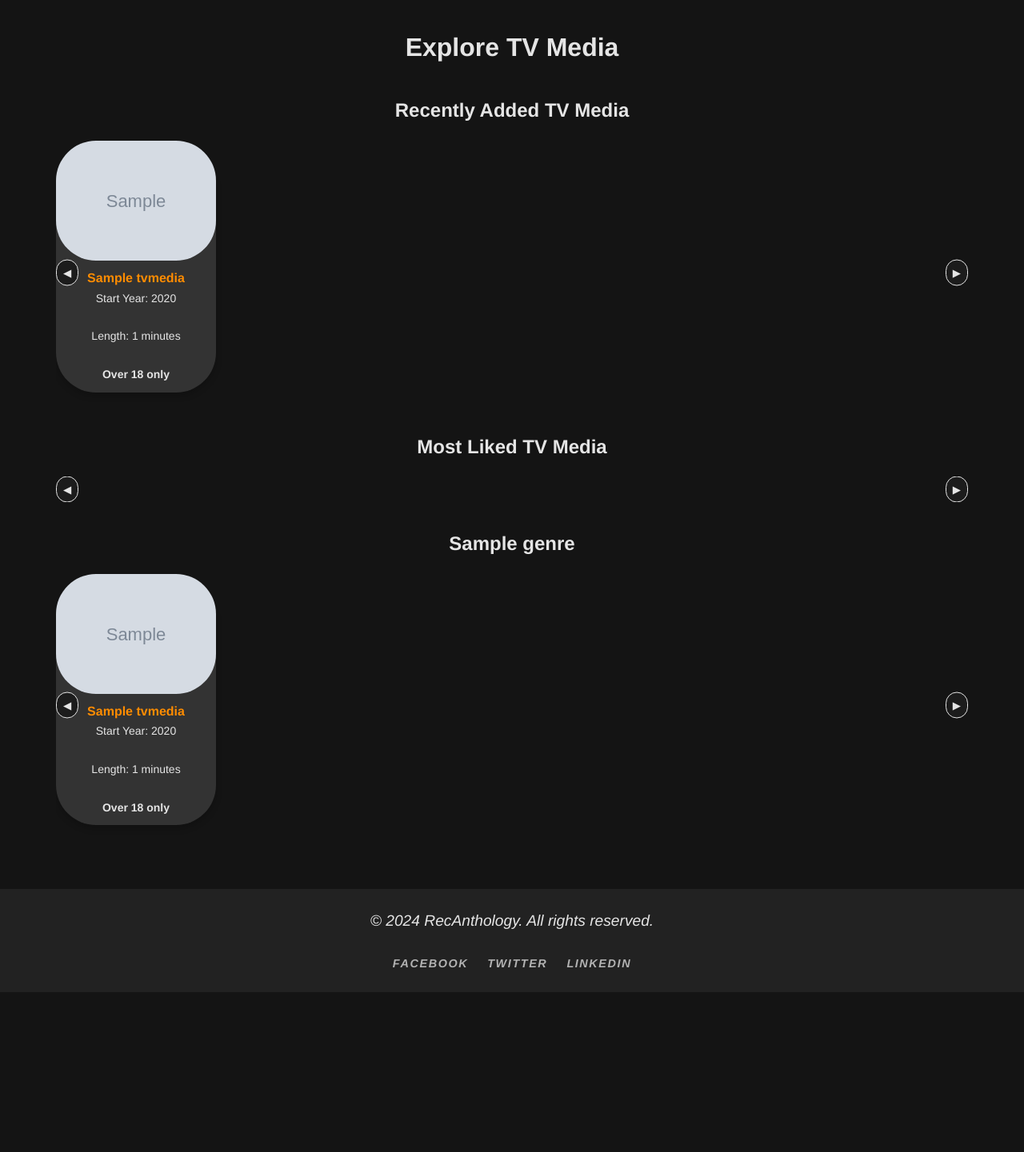
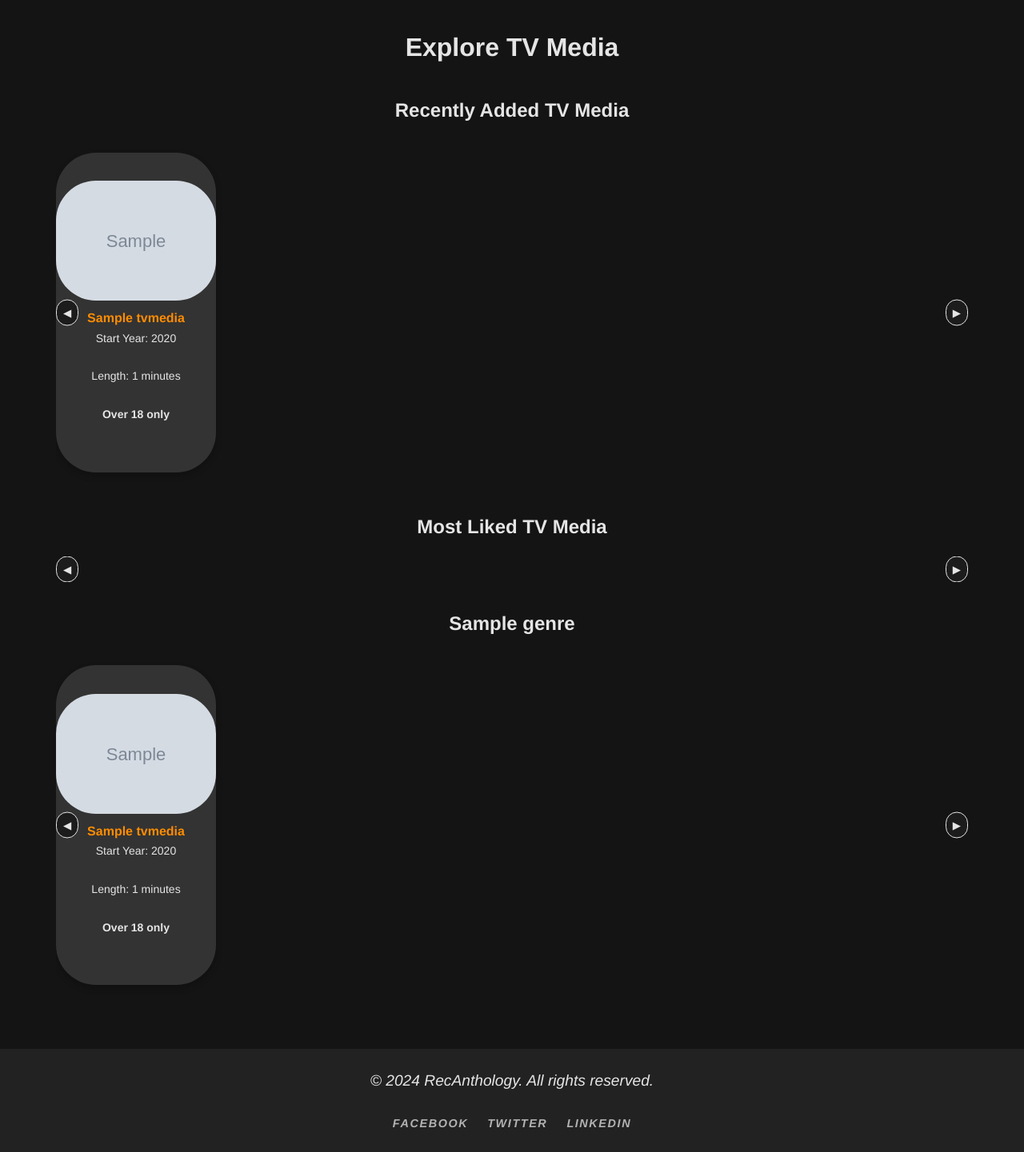
Before and after one commit to karar-hayder/RecAnthology, a Django app: page /tvmedia/explore/ in a window 1280 px wide. Shown: the part 114-1555 px from the top of the page at 80% size. Before the commit the page ends 1355 px from the top, so only its background shows below. Run offline with Django 5.2, Linux system fonts and the light colour scheme; tables that the repository leaves empty hold one stand-in row (values such as "Sample post"); grey boxes marked "Sample" are stand-in pictures; style sheets or scripts are compiled from the project's sources.

Commit message:
little tweaks

```diff
--- a/static/moviesNshows/css/explore_tvmedia.css
+++ b/static/moviesNshows/css/explore_tvmedia.css
@@ -35,7 +35,7 @@
 .explore-tvmedia .carousel-section .carousel-wrapper .carousel .carousel-item {
   flex: 0 0 auto;
   width: 200px;
-  height: 300px;
+  height: 400px;
   background-color: #333;
   border-radius: 50px;
   display: flex;
--- a/static/moviesNshows/css/explore_tvmedia.scss
+++ b/static/moviesNshows/css/explore_tvmedia.scss
@@ -38,7 +38,7 @@
                 .carousel-item {
                     flex: 0 0 auto;
                     width: 200px;
-                    height: 300px;
+                    height: 400px;
                     background-color: #333;
                     border-radius: $button-border-radius;
                     display: flex;
```
